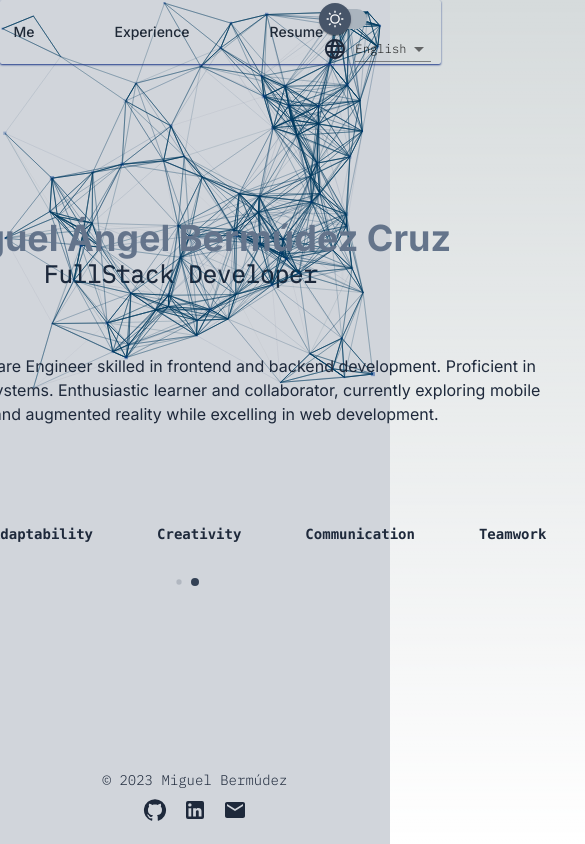
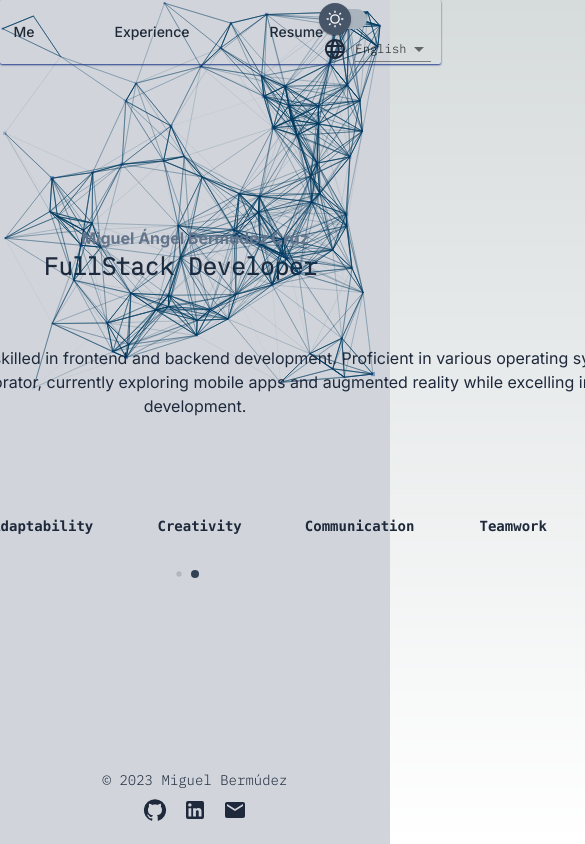
Before and after one commit to miguel-resource/portfolio_v2, a Next.js app: page /en in a window 390 px wide. Shown: the top 844 px of the page, 585 px wide, since content can reach past the window. Built offline with nearby package versions, Linux system fonts and the light colour scheme.

Commit message:
[ADD] description home

```diff
--- a/app/[locale]/app.module.scss
+++ b/app/[locale]/app.module.scss
@@ -1,8 +1,5 @@
-
-
-
 .content {
-        @apply p-4 min-h-fit flex-1 items-center justify-center flex;
+    @apply min-h-fit flex-1 items-center justify-center flex;
 
     .home {
         @apply items-center flex justify-center;
@@ -10,26 +7,30 @@
         &__info {
             @apply flex flex-col;
 
+            &__title {
+                @apply font-bold text-center;
+                @apply xl:text-4xl sm:text-3xl;
+            }
+
             &__img {
                 @apply mx-auto mb-12;
             }
 
-                h1 {
-                    @apply text-4xl font-bold text-center;
-                }
-
-                h3 {
+            &__profession {
                 @apply text-2xl font-bold text-center mb-16;
+                @apply xl:text-3xl sm:text-xl;
                 font-family: 'IBM Plex Mono', monospace;
             }
 
             &__description {
                 @apply text-center block w-1/2 mx-auto;
+                @apply lg:text-base md:text-sm sm:text-xs lg:w-1/2 md:w-5/12;
                 // font-family: monospace;
             }
 
             &__swiper {
                 @apply mt-12 w-1/2 mx-auto h-full;
+                // @apply 2xl:w-1/2 lg:w-5/12 md:w-3/12 sm:w-2/12;
 
                 &__container {
                     @apply h-full;
@@ -71,7 +72,7 @@
                         }
 
                         p {
-                                @apply  text-sm;
+                            @apply text-sm;
                         }
 
                         ul {
@@ -104,7 +105,7 @@
         @apply flex items-center justify-center;
 
         &__container {
-                @apply  mx-auto  flex justify-center items-center;
+            @apply mx-auto flex justify-center items-center;
 
             &__button {
                 @apply items-center justify-center rounded-lg w-full p-3 text-slate-500 font-semibold ease-in-out transition-all duration-300 border-2 border-slate-500;
--- a/app/[locale]/page.tsx
+++ b/app/[locale]/page.tsx
@@ -1,9 +1,5 @@
-import Image from "next/image";
 import s from "./app.module.scss";
-import SwiperComponent from '../../components/SwiperComponent';
-import Title from './../../components/Title';
 import { useTranslations } from "next-intl";
-import ModelThree from '../../components/ModelThree';
 import HeaderHome from '../../components/HeaderHome';
 
 export default function Home() {
@@ -21,7 +17,6 @@ export default function Home() {
 
   return (
     <div className={s.home}>
-
       <HeaderHome
         summary={translationHome('summary')}
         translationSwiperObject={translationSwiperObject}
--- a/components/SlideHardSkills.tsx
+++ b/components/SlideHardSkills.tsx
@@ -100,14 +100,12 @@ const SlideHardSkills = () => {
         {listHardSkills.map((item, index) => {
           return (
             <li key={index}>
-              {/* <BootstrapTooltip title={item.name} placement="bottom"> */}
                 <BootstrapTooltip title={item.details} placement="top">
                   <div className="text-slate-800 dark:text-slate-300">
                     <FontAwesomeIcon icon={item.icon} className={s.icon} />
                     <p className={s.name}>{item.name}</p>
                   </div>
                 </BootstrapTooltip>
-              {/* </BootstrapTooltip> */}
             </li>
           );
         })}
--- a/components/SlideSoftSkills.tsx
+++ b/components/SlideSoftSkills.tsx
@@ -12,7 +12,9 @@ const SlideSoftSkills = (props: Props) => {
 
   return (
     <div className={s.soft__skills}>
-      <ul>
+      <ul
+        className={`${s.soft__skills__list}`}
+      >
         {Object.keys(listSoftSkills).map((key) => (
           <li key={key}
             className='font-mono text-sm font-semibold text-slate-800 dark:text-blue-100'
--- a/components/SwiperComponent.tsx
+++ b/components/SwiperComponent.tsx
@@ -18,15 +18,21 @@ const SwiperComponent = (props: Props) => {
 
   return (
     <Swiper
+      spaceBetween={90}
       autoplay={{
         delay: 5000,
         disableOnInteraction: true
+      }}
+      breakpoints={{
+        1600: {
+          spaceBetween: 90,
+        }
       }}
       pagination={{
         clickable: true,
         dynamicBullets: true,
       }}
-      style={{ width: "100%", height: "100%" }}
+      style={{ width: "90%", margin: "0 auto" }}
       className={s.home__info__swiper__container}
       modules={[Pagination, Autoplay]} // add autoplay
     >
--- a/components/Title.tsx
+++ b/components/Title.tsx
@@ -1,5 +1,6 @@
 "use client"
 import { Cursor, useTypewriter } from "react-simple-typewriter";
+import s from "./../app/[locale]/app.module.scss";
 
 const Title = () => {
   const professionHead = useTypewriter({
@@ -8,7 +9,8 @@ const Title = () => {
   });
   const profession = professionHead[0];
   return (
-    <h3 className="text-slate-800 dark:text-blue-700">
+    <h3
+      className={`${s.home__info__profession} text-slate-800 dark:text-blue-700`}>
       {profession}{" "}
       <span>
         <Cursor></Cursor>
--- a/components/components.module.scss
+++ b/components/components.module.scss
@@ -19,7 +19,6 @@ $primary-font: 'IBM Plex Mono', monospace;
 .navbar {
     @apply px-3 mx-auto text-sm rounded-sm h-16 shadow-sm shadow-blue-900 flex gap-0 z-10;
     @apply xl:w-8/12 md:w-10/12 sm:w-full;
-
 
     &__links {
         @apply rounded-md mx-auto w-1/2 flex gap-20 justify-center items-center;
@@ -65,16 +64,19 @@ $primary-font: 'IBM Plex Mono', monospace;
 
     ul {
         @apply flex flex-row mx-auto w-full items-center justify-center gap-20;
+        // @apply lg:gap-14 md:gap-10;
 
         li {
             @apply justify-center items-center flex flex-col gap-4 duration-150 transform opacity-0 ease-out;
 
             .icon {
                 @apply text-center w-12 h-12;
+                // @apply lg:w-8 md:w-6;
             }
 
             .name {
                 @apply text-center text-xs mt-1;
+                // @apply md:hidden;
                 font-family: $primary-font;
             }
         }
@@ -98,6 +100,7 @@ $primary-font: 'IBM Plex Mono', monospace;
 
     ul {
         @apply flex flex-row mx-auto w-full items-center justify-center gap-16 h-full;
+        // @apply lg:gap-14 md:gap-10 sm:gap-8 xl:w-8/12 md:w-10/12 sm:w-full;
 
         li {
             @apply justify-center items-center flex flex-row gap-4 duration-150 text-center;
```
Lines whose indentation alone changed are shown as unchanged.
